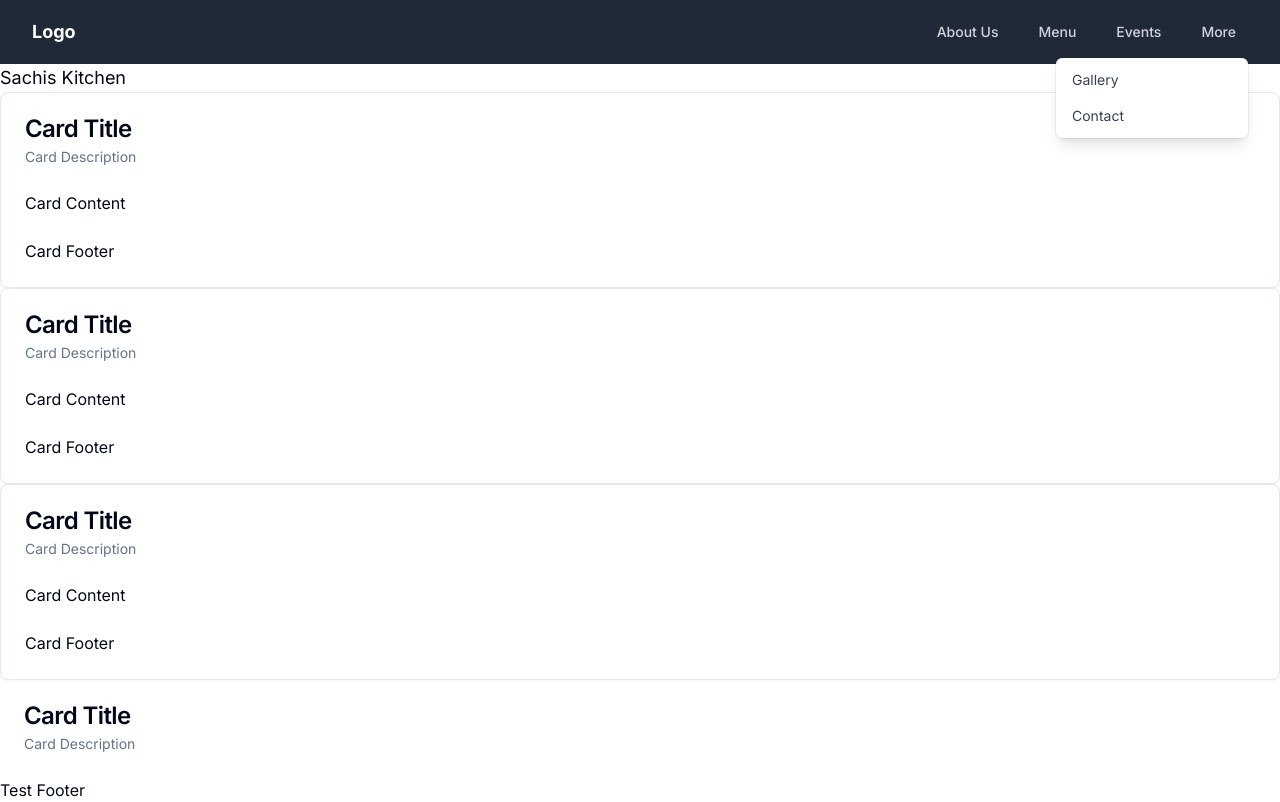
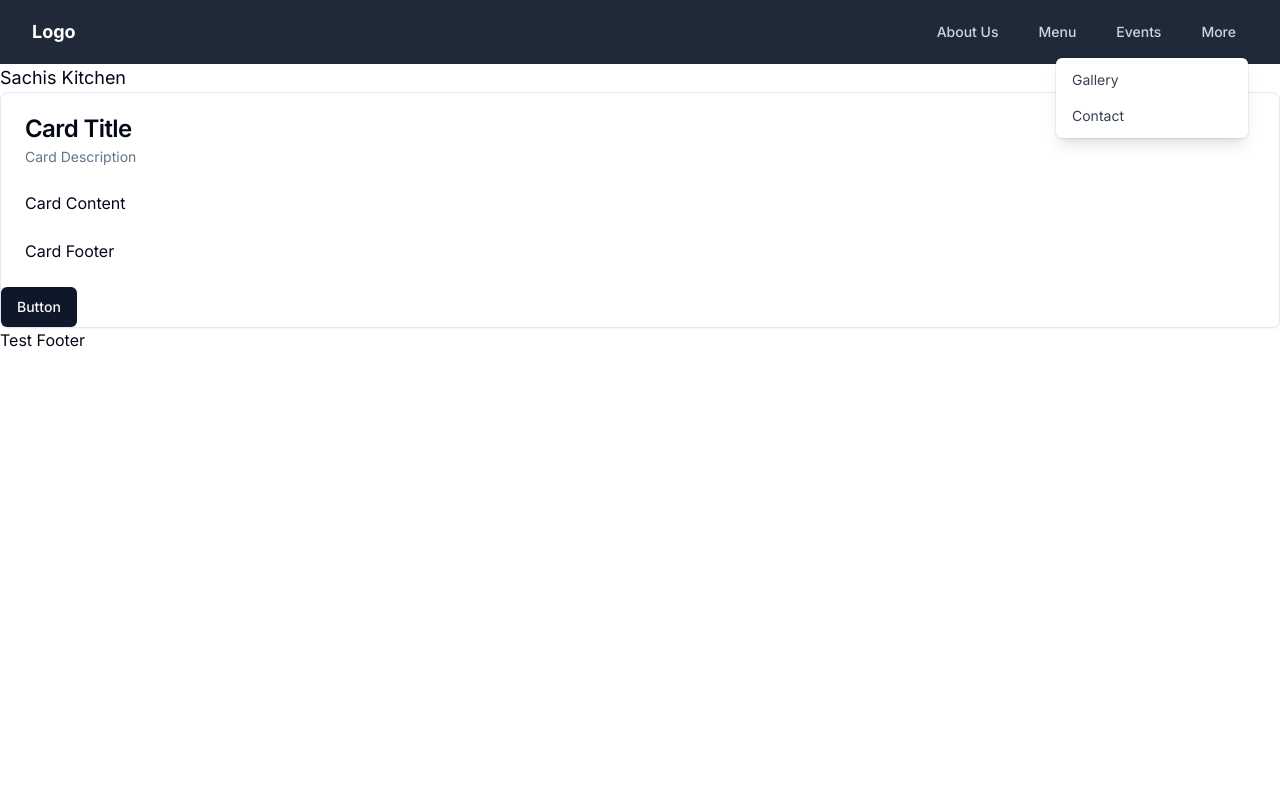
Before and after one commit to Akwei001/Sachi-s-Kitchen, a Next.js app: page / in a window 1280 px wide. Built offline with nearby package versions, Linux system fonts and the light colour scheme.

Commit message:
button component

```diff
--- a/package.json
+++ b/package.json
@@ -10,6 +10,7 @@
   },
   "dependencies": {
     "@radix-ui/react-navigation-menu": "^1.1.4",
+    "@radix-ui/react-slot": "^1.0.2",
     "class-variance-authority": "^0.7.0",
     "clsx": "^2.0.0",
     "lucide-react": "^0.293.0",
--- a/src/app/page.tsx
+++ b/src/app/page.tsx
@@ -4,6 +4,9 @@
   CardFooter,
   CardHeader,
   CardTitle  } from "@/components/ui/card"
+
+  import { Button } from "@/components/ui/button"
+
 
 
 
@@ -23,28 +26,9 @@
           </CardHeader>
           <CardContent>Card Content</CardContent>
           <CardFooter>Card Footer</CardFooter>
-        </Card>
-        <Card>
-          <CardHeader>
-            <CardTitle>Card Title</CardTitle>
-            <CardDescription>Card Description</CardDescription>
-          </CardHeader>
-          <CardContent>Card Content</CardContent>
-          <CardFooter>Card Footer</CardFooter>
-        </Card>
-        <Card>
-          <CardHeader>
-            <CardTitle>Card Title</CardTitle>
-            <CardDescription>Card Description</CardDescription>
-          </CardHeader>
-          <CardContent>Card Content</CardContent>
-          <CardFooter>Card Footer</CardFooter>
+          <Button>Button</Button>
         </Card>
 
-          <CardHeader>
-            <CardTitle>Card Title</CardTitle>
-            <CardDescription>Card Description</CardDescription>
-          </CardHeader>
       </div>
     </main>
   )
--- /dev/null
+++ b/src/components/ui/button.tsx
@@ -0,0 +1,56 @@
+import * as React from "react"
+import { Slot } from "@radix-ui/react-slot"
+import { cva, type VariantProps } from "class-variance-authority"
+
+import { cn } from "@/lib/utils"
+
+const buttonVariants = cva(
+  "inline-flex items-center justify-center whitespace-nowrap rounded-md text-sm font-medium ring-offset-background transition-colors focus-visible:outline-none focus-visible:ring-2 focus-visible:ring-ring focus-visible:ring-offset-2 disabled:pointer-events-none disabled:opacity-50",
+  {
+    variants: {
+      variant: {
+        default: "bg-primary text-primary-foreground hover:bg-primary/90",
+        destructive:
+          "bg-destructive text-destructive-foreground hover:bg-destructive/90",
+        outline:
+          "border border-input bg-background hover:bg-accent hover:text-accent-foreground",
+        secondary:
+          "bg-secondary text-secondary-foreground hover:bg-secondary/80",
+        ghost: "hover:bg-accent hover:text-accent-foreground",
+        link: "text-primary underline-offset-4 hover:underline",
+      },
+      size: {
+        default: "h-10 px-4 py-2",
+        sm: "h-9 rounded-md px-3",
+        lg: "h-11 rounded-md px-8",
+        icon: "h-10 w-10",
+      },
+    },
+    defaultVariants: {
+      variant: "default",
+      size: "default",
+    },
+  }
+)
+
+export interface ButtonProps
+  extends React.ButtonHTMLAttributes<HTMLButtonElement>,
+    VariantProps<typeof buttonVariants> {
+  asChild?: boolean
+}
+
+const Button = React.forwardRef<HTMLButtonElement, ButtonProps>(
+  ({ className, variant, size, asChild = false, ...props }, ref) => {
+    const Comp = asChild ? Slot : "button"
+    return (
+      <Comp
+        className={cn(buttonVariants({ variant, size, className }))}
+        ref={ref}
+        {...props}
+      />
+    )
+  }
+)
+Button.displayName = "Button"
+
+export { Button, buttonVariants }
```
Also changed, not shown: 1 other file (tests, documents, lock files or other folders).
